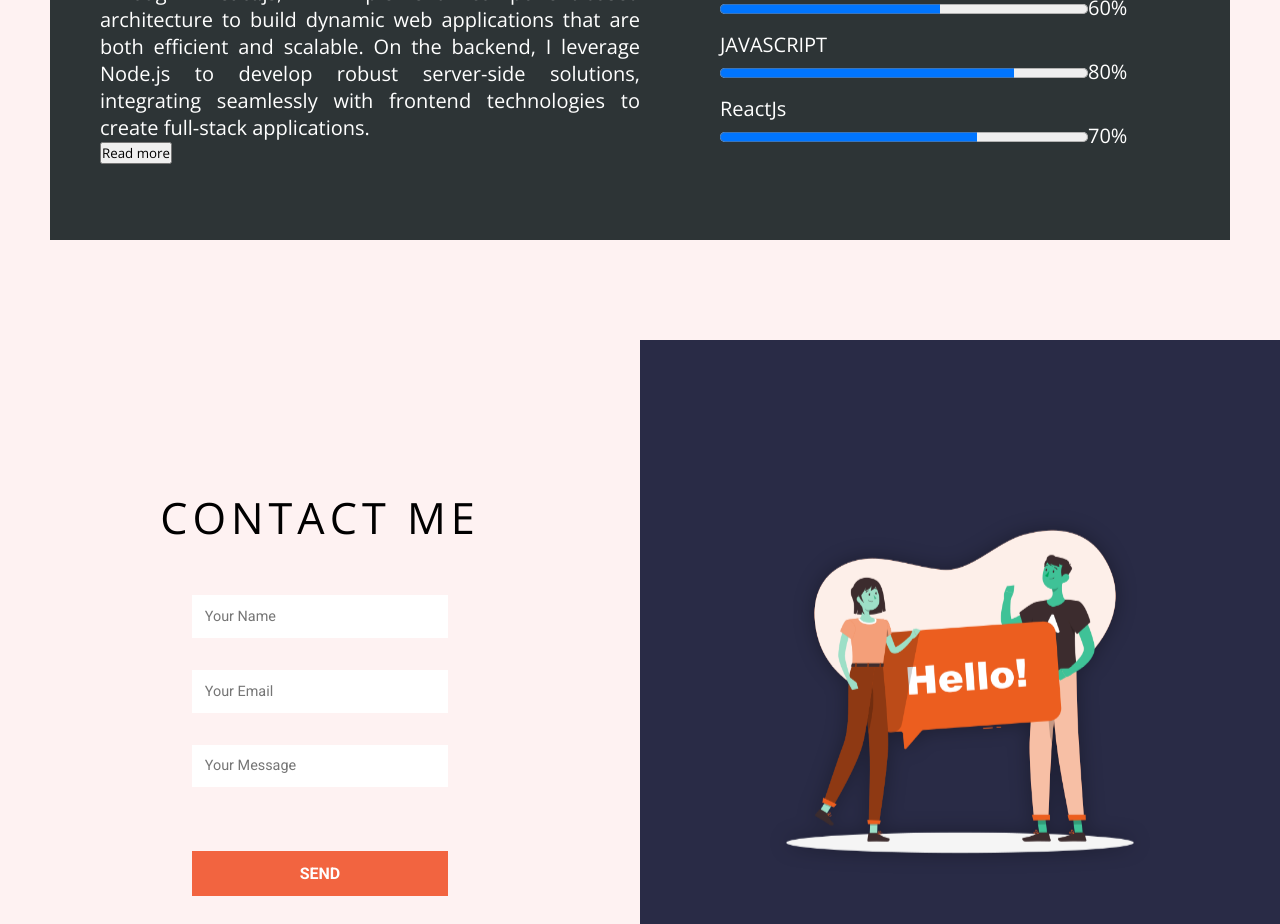
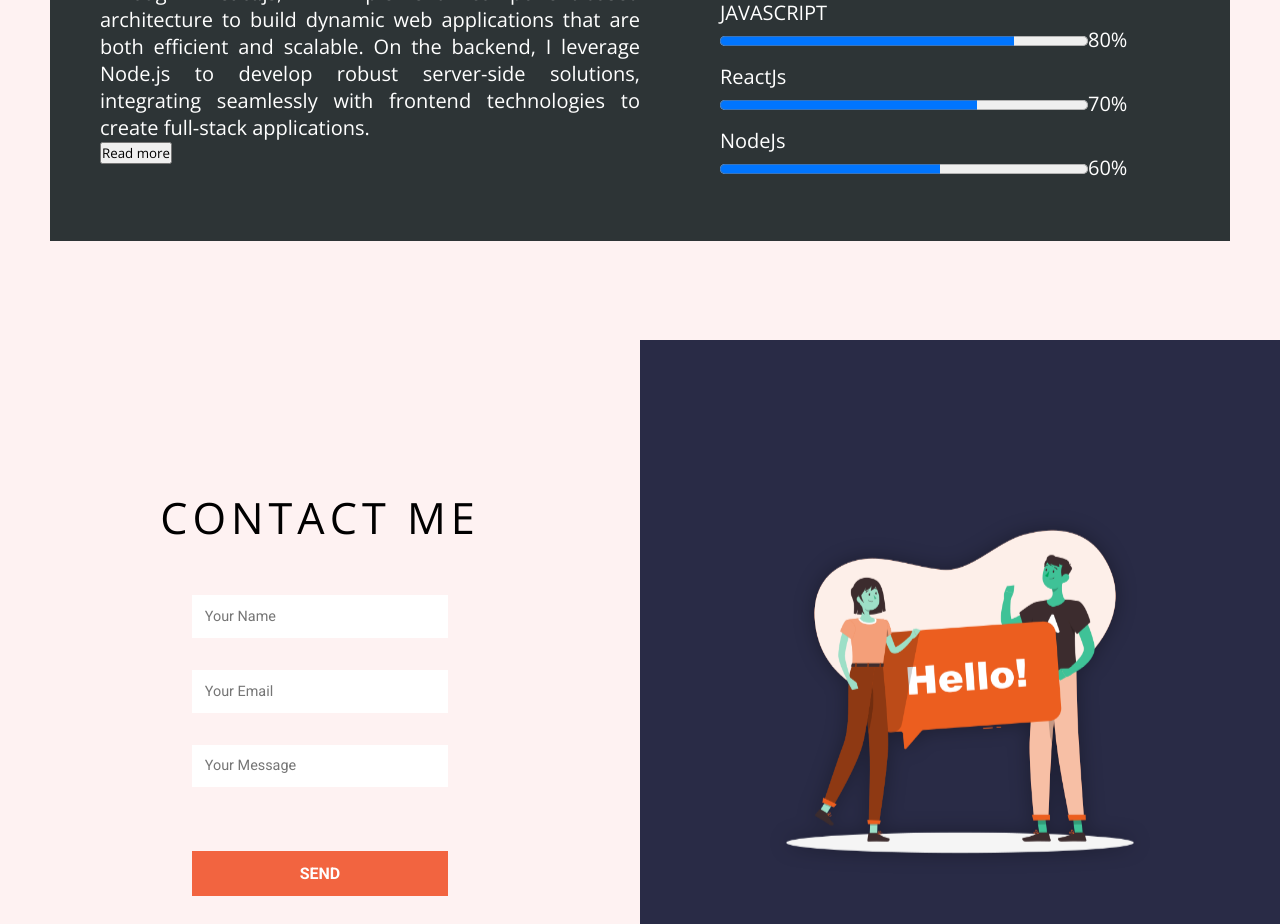
Before and after one commit to Sadanydv/ReactPortfolio, a React (Create React App) app: page / in a window 1280 px wide. Shown: the part 3680-4604 px from the top of the page. Built offline with nearby package versions, Linux system fonts and the light colour scheme.

Commit message:
Update Testimonial.jsx
In Testimonial component one skills was added

```diff
--- a/src/components/Testimonial.jsx
+++ b/src/components/Testimonial.jsx
@@ -63,6 +63,14 @@ const Testimonial = () => {
               <progress value="70" max="100"></progress>
               <span>70%</span>
             </p>
+
+              <p>
+              <span>NodeJs</span>
+              <br />
+              <progress value="60" max="100"></progress>
+              <span>60%</span>
+            </p>
+
           </div>
         </div>
       </div>
```
